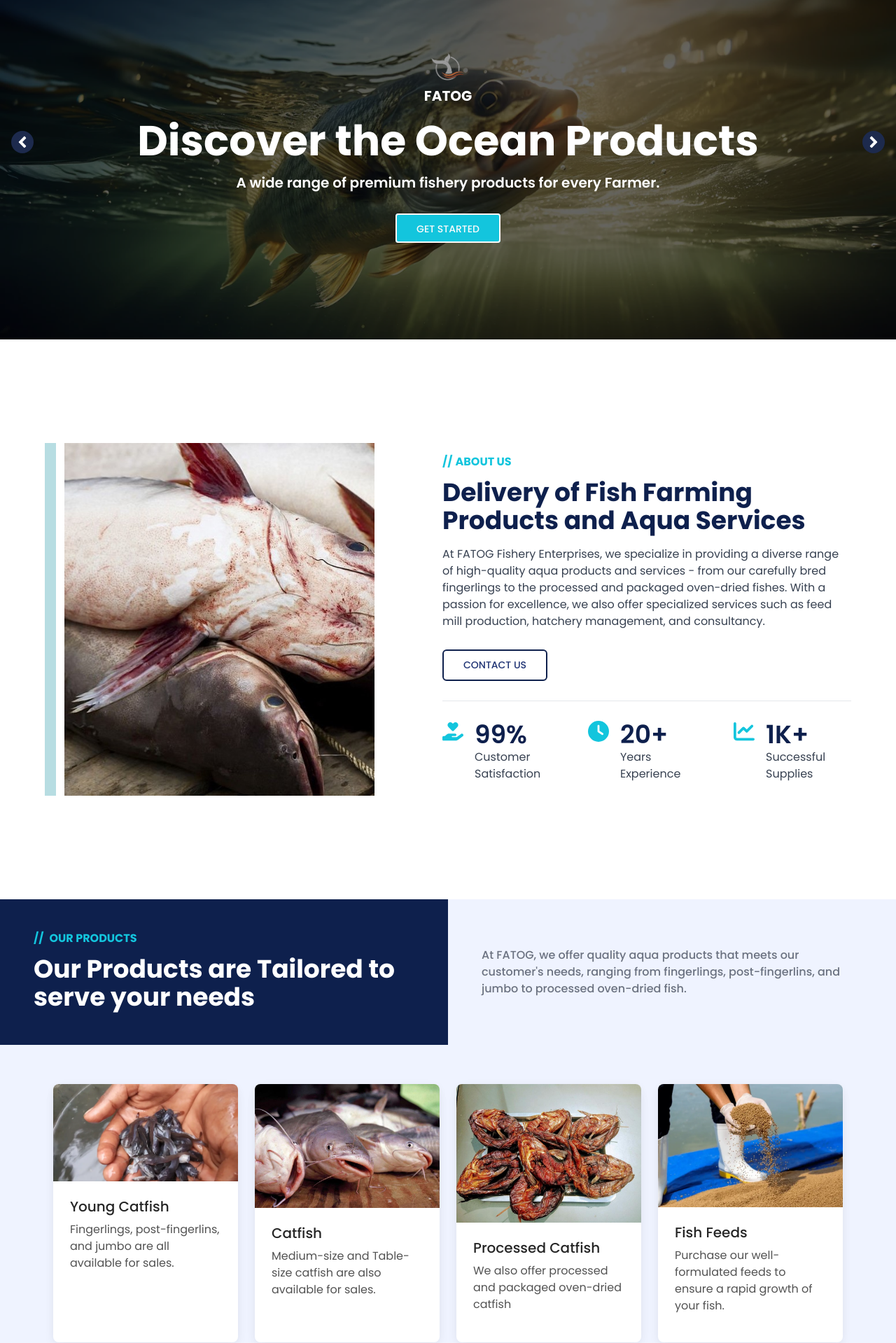
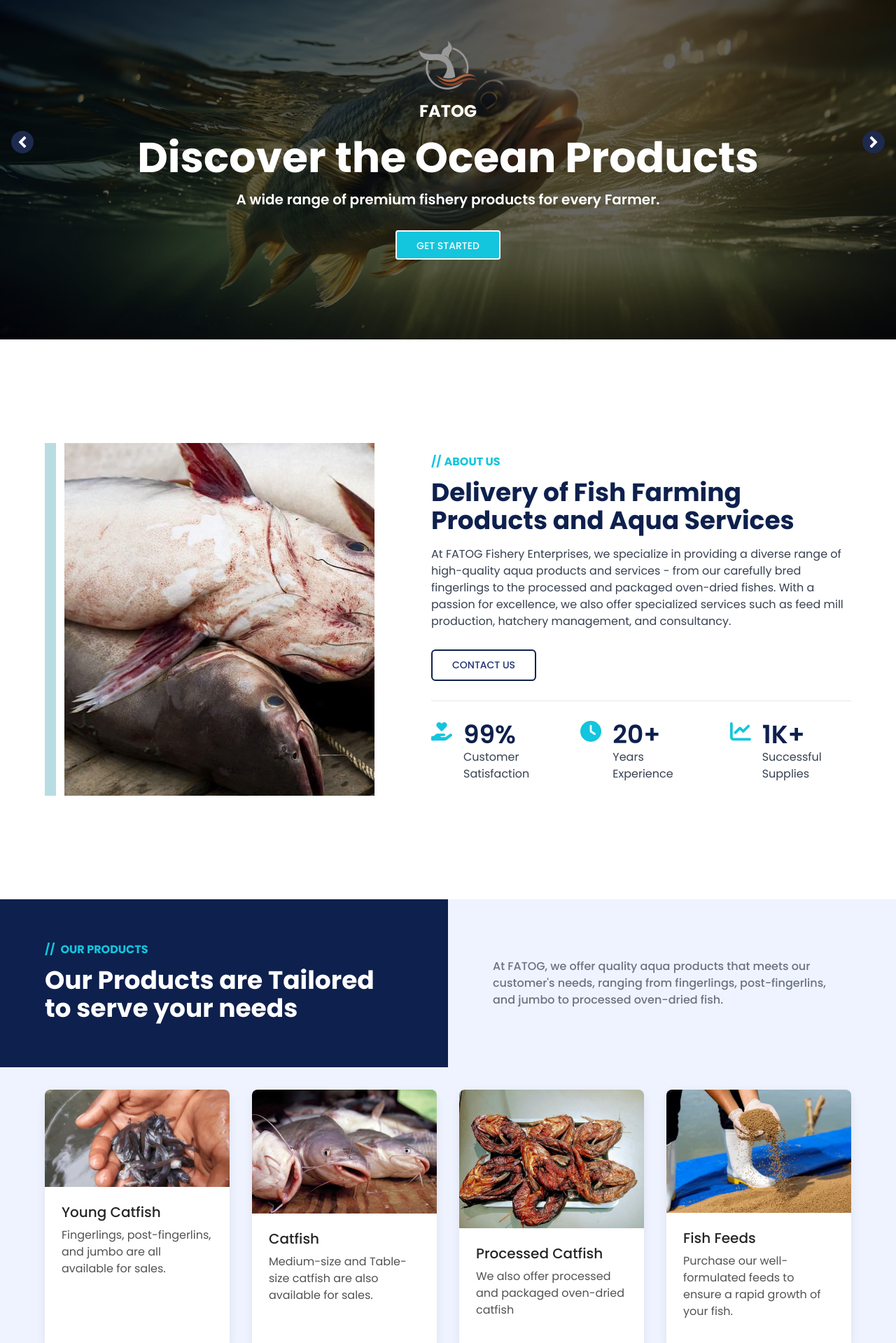
Before and after one commit to adex-badr18/fatog, a React (Vite) app: page / in a window 1280 px wide. Shown: the part 160-2079 px from the top of the page at 70% size. Built offline with nearby package versions, Linux system fonts and the light colour scheme; no server answers.

Commit message:
style: Modify sections paddings on mobile

```diff
--- a/src/components/About.tsx
+++ b/src/components/About.tsx
@@ -17,12 +17,12 @@
     };
 
     return (
-        <section id='about' className='flex flex-col md:flex-row items-start md:justify-between lg:items-center p-16 gap-8 min-h-screen'>
-            <div className="w-full md:w-[45%] md:min-w-[520px] md:mr-4 mb-4 md:mb-0 border-l-[16px] border-[#b7dde2] pl-3">
+        <section id='about' className='flex flex-col md:flex-row items-start md:justify-between lg:items-center p-8 md:p-16 gap-6 md:gap-8 min-h-screen'>
+            <div className="w-full md:w-[45%] md:min-w-[520px] mb-4 md:mb-0 border-l-[16px] border-[#b7dde2] pl-3">
                 <img src={aboutImage} className='w-full md:w-[90%]' alt="Catfish Hatchery" />
             </div>
 
-            <div className="flex flex-col md:w-[55%]">
+            <div className="flex flex-col">
                 <h3 className='font-bold uppercase text-base leading-4 text-[#13c5dd] mb-4'><span className='mr-1'>//</span>About Us</h3>
 
                 <h1 className='text-3xl md:text-4xl text-[#0e204d] font-bold mb-4'>Delivery of Fish Farming Products and Aqua Services</h1>
--- a/src/components/Footer.tsx
+++ b/src/components/Footer.tsx
@@ -7,7 +7,7 @@
 const Footer = () => {
     return (
         <footer className='flex flex-col gap-4 bg-[#eff3ff] text-[#1d2a4d]'>
-            <div className='flex flex-col md:flex-row gap-8 md:gap-20 p-16'>
+            <div className='flex flex-col md:flex-row gap-8 md:gap-20 p-8 md:p-16'>
                 <div className='flex flex-col gap-2 flex-1'>
                     <div className="flex items-center">
                         <img src={fatogLogo} className='w-20' alt="FATOG Logo" />
--- a/src/components/Hero.tsx
+++ b/src/components/Hero.tsx
@@ -28,7 +28,7 @@
 
     return (
         <section
-            className="relative overflow-hidden h-[565px] bg-cover bg-no-repeat p-12 text-center" style={{ backgroundImage: `url('${currentHero.backgroundImage}')` }}>
+            className="relative overflow-hidden h-[565px] bg-cover bg-no-repeat p-16 text-center" style={{ backgroundImage: `url('${currentHero.backgroundImage}')` }}>
 
             {/* Left arrow button */}
             <button className="hidden md:flex justify-center items-center absolute left-4 top-1/2 transform -translate-y-1/2 text-white text-3xl cursor-pointer h-8 w-8 bg-[#1d2a4d] rounded-full z-10" onClick={() => nav('prev')}>
@@ -65,8 +65,8 @@
 export const Logo: React.FC = () => {
     return (
         <div className='flex flex-col items-center mb-5'>
-            <img src={fatogLogo} className='w-14 invert' alt="FATOG Logo" />
-            <h1 className='text-white font-bold text-xl'>FATOG</h1>
+            <img src={fatogLogo} className='w-[100px] invert' alt="FATOG Logo" />
+            <h1 className='text-white font-bold text-2xl'>FATOG</h1>
         </div>
     )
 }
--- a/src/components/Products.tsx
+++ b/src/components/Products.tsx
@@ -3,24 +3,24 @@
 
 const Products: React.FC = () => {
     return (
-        <section id='products' className='flex flex-col px-16 pb-16 gap-8 bg-[#eff3ff] relative min-h-screen'>
-            <div className="flex -mx-16">
-                <div className="flex flex-col bg-[#0e204d] p-12 w-full md:w-1/2">
+        <section id='products' className='flex flex-col px-8 md:px-16 pb-8 md:pb-16 gap-6 md:gap-8 bg-[#eff3ff] relative min-h-screen'>
+            <div className="flex -mx-8 md:-mx-16">
+                <div className="flex flex-col bg-[#0e204d] p-8 md:p-16 w-full flex-1">
                     <h3 className='font-bold uppercase text-base leading-4 text-[#13c5dd] mb-4'><span className='mr-2'>//</span>Our Products</h3>
 
                     <h1 className='text-3xl md:text-4xl text-white font-bold'>Our Products are Tailored to serve your needs</h1>
                 </div>
-                <div className="hidden md:flex justify-center items-center p-12 w-full md:w-1/2">
+                <div className="hidden md:flex justify-center items-center p-8 md:p-16 w-full flex-1">
                     <h1 className='text-base text-gray-500 font-medium'>At FATOG, we offer quality aqua products that meets our customer's needs, ranging from fingerlings, post-fingerlins, and jumbo to processed oven-dried fish.</h1>
                 </div>
             </div>
 
-            <div className="grid-cols-1 sm:grid md:grid-cols-2 lg:grid-cols-4">
+            <div className="grid grid-cols-1 md:grid-cols-2 lg:grid-cols-4 gap-8">
                 {
                     productsData.map((product: ProductsType, index: number) => (
                         <div
                             key={index}
-                            className="mx-3 mt-6 flex flex-col rounded-lg bg-white shadow-[0_2px_15px_-3px_rgba(0,0,0,0.07),0_10px_20px_-2px_rgba(0,0,0,0.04)] dark:bg-neutral-700 sm:shrink-0 sm:grow sm:basis-0">
+                            className="w-full flex flex-col rounded-lg bg-white shadow-[0_2px_15px_-3px_rgba(0,0,0,0.07),0_10px_20px_-2px_rgba(0,0,0,0.04)] dark:bg-neutral-700 sm:shrink-0 sm:grow sm:basis-0">
                             <img
                                 className="rounded-t-lg"
                                 src={product.img}
--- a/src/components/Services.tsx
+++ b/src/components/Services.tsx
@@ -16,7 +16,7 @@
     };
 
     return (
-        <section className='flex flex-col justify-center items-center p-16 gap-5 relative min-h-screen bg-[url("/src/assets/lake-bg.jpg")] bg-cover bg-fixed'>
+        <section className='flex flex-col justify-center items-center p-8 md:p-16 gap-5 relative min-h-screen bg-[url("/src/assets/lake-bg.jpg")] bg-cover bg-fixed'>
             <div className="absolute bottom-0 left-0 right-0 top-0 h-full w-full overflow-hidden bg-fixed" style={{ backgroundColor: 'rgba(0, 0, 0, 0.6)' }}></div>
 
             <div id='services' className='z-10 flex flex-col items-center'>
```
